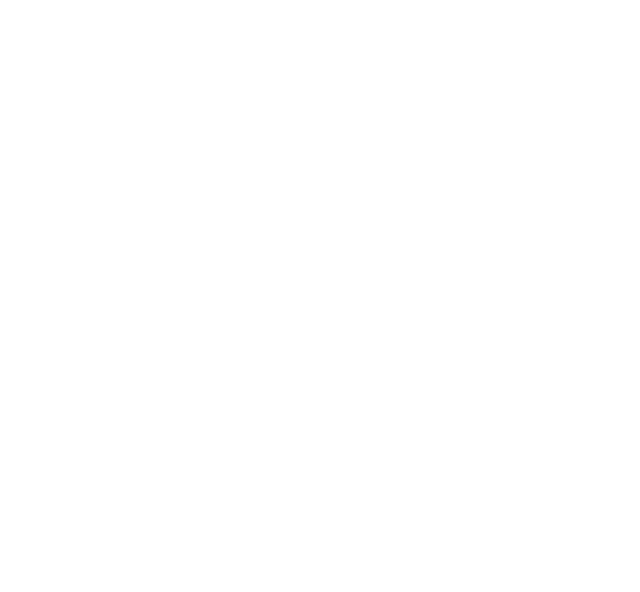
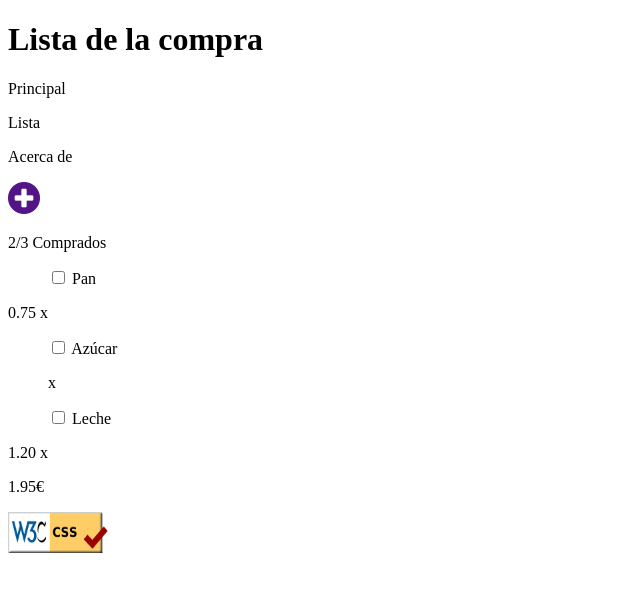
Before and after one commit to VictorOliva/202210-W2-victor-oliva, a website: page index.html in a window 1280 px wide. Shown: the whole page, without its empty margins (0-640 px from the left). Drawn offline with Linux system fonts and the light colour scheme.

Commit message:
created index htm for grocery list

```diff
--- a/index.html
+++ b/index.html
@@ -6,6 +6,59 @@
         <meta name="viewport" content="width=device-width, initial-scale=1.0" />
         <title>Lista de la compra</title>
         <link rel="icon" type="image/jpg" href="/asset/favicon.png" />
+        <link rel="stylesheet" href="/grocerylist/style.css" />
     </head>
-    <body></body>
+    <body>
+        <header>
+            <h1>Lista de la compra</h1>
+            <div>
+                <p>Principal</p>
+                <p>Lista</p>
+                <p>Acerca de</p>
+            </div>
+        </header>
+        <div>
+            <img
+                src="/asset/signo-mas-en-un-circulo-negro.png"
+                alt="Icono Mas"
+            />
+            <p>2/3 Comprados</p>
+        </div>
+        <section>
+            <ul>
+                <input type="checkbox" id="Pan" name="Pan" value="Pan" />
+                <label for="Pan"> Pan</label
+                ><br />
+            </ul>
+            <p>0.75 x</p>
+            <ul>
+                <input
+                    type="checkbox"
+                    id="Azúcar"
+                    name="Azúcar"
+                    value="Azúcar"
+                />
+                <label for="Azúcar"> Azúcar</label
+                ><br />
+                <p>x</p>
+            </ul>
+            <ul>
+                <input type="checkbox" id="Leche" name="Leche" value="Leche" />
+                <label for="Leche"> Leche</label
+                ><br />
+            </ul>
+            <p>1.20 x</p>
+        </section>
+        <section>
+            <p>1.95€</p>
+        </section>
+        <footer>
+            <img
+                src="/asset/Valid_CSS.png"
+                width="100px"
+                height="41px"
+                alt="cssvalid"
+            />
+        </footer>
+    </body>
 </html>
```
Also changed, not shown: asset/Valid_CSS.png (added), asset/signo-mas-en-un-circulo-negro.png (added), asset/signo-menos-dentro-de-un-circulo-negro.png (added).
